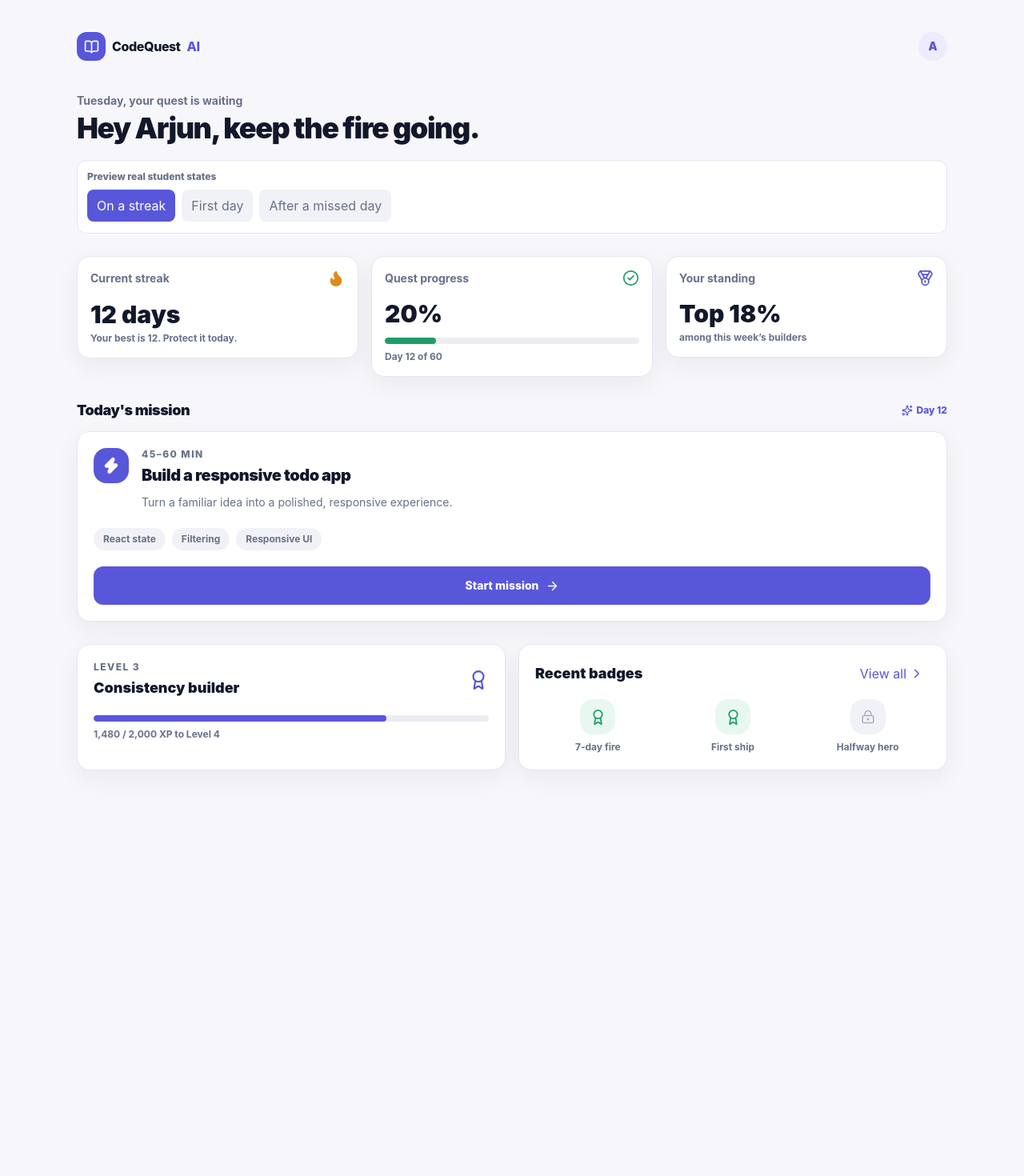
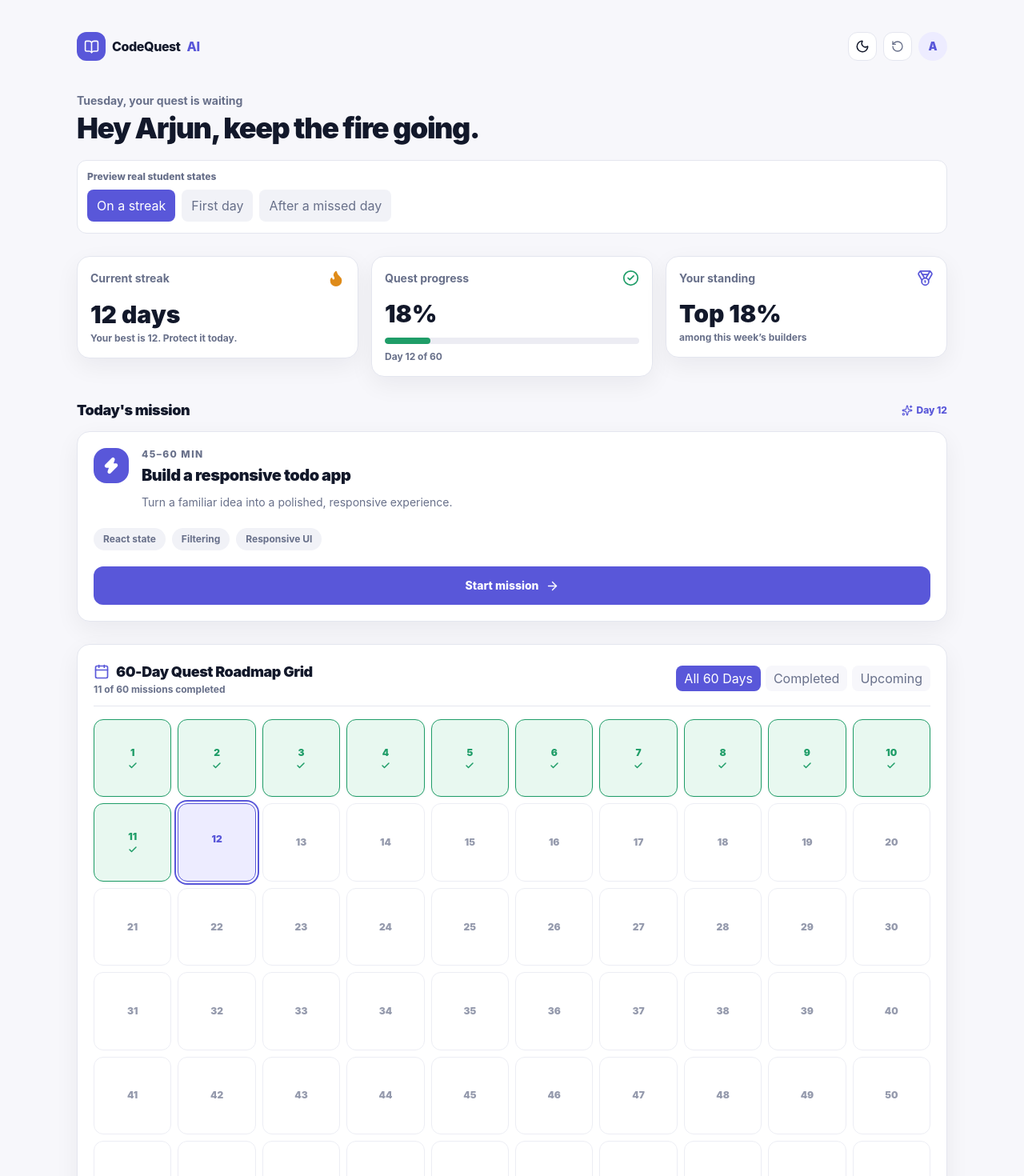
Before and after one commit to codebysarvagya/codequest-ai, a React (Vite) app: page /dashboard in a window 1280 px wide. Shown: the top 1470 px of the page at 80% size. Before the commit the page ends 995 px from the top, so only its background shows below. Built offline with nearby package versions, Linux system fonts and the light colour scheme.

Commit message:
feat: add Confetti celebration, 60-day Roadmap Grid, LocalStorage persistence, AI Quick Tags, and Dark Mode

```diff
--- a/package.json
+++ b/package.json
@@ -11,6 +11,7 @@
   },
   "dependencies": {
     "@tailwindcss/vite": "^4.3.3",
+    "canvas-confetti": "^1.9.4",
     "framer-motion": "^13.0.0",
     "lucide-react": "^1.30.0",
     "react": "^19.2.8",
--- a/src/components/AICompanion.jsx
+++ b/src/components/AICompanion.jsx
@@ -165,6 +165,29 @@ function AICompanion({ taskContext }) {
         </button>
       </form>
 
+      <div className="mt-2.5 flex flex-wrap gap-1.5 items-center">
+        <span className="text-[11px] font-bold text-[var(--cq-muted)]">Try asking:</span>
+        {[
+          'What is useState?',
+          'How do I filter arrays?',
+          'Mobile layout tips',
+          'Debugging advice',
+        ].map((q) => (
+          <button
+            key={q}
+            type="button"
+            disabled={isLoading}
+            onClick={() => {
+              setCustomQuery(q)
+              handleFetchGuidance('custom', q)
+            }}
+            className="rounded-lg border border-white/80 bg-white/70 px-2.5 py-1 text-[11px] font-bold text-[var(--cq-brand)] transition hover:bg-white cursor-pointer disabled:opacity-50"
+          >
+            {q}
+          </button>
+        ))}
+      </div>
+
       <motion.div
         key={selectedMode + response.title}
         initial={{ opacity: 0, y: 5 }}
--- /dev/null
+++ b/src/components/ThemeToggle.jsx
@@ -0,0 +1,37 @@
+import { Moon, Sun } from 'lucide-react'
+import { useEffect, useState } from 'react'
+
+export default function ThemeToggle({ className = '' }) {
+  const [theme, setTheme] = useState(() => {
+    try {
+      return localStorage.getItem('cq_theme') || 'light'
+    } catch {
+      return 'light'
+    }
+  })
+
+  useEffect(() => {
+    document.documentElement.setAttribute('data-theme', theme)
+    try {
+      localStorage.setItem('cq_theme', theme)
+    } catch {
+      // Ignore localStorage errors
+    }
+  }, [theme])
+
+  function toggleTheme() {
+    setTheme((prev) => (prev === 'light' ? 'dark' : 'light'))
+  }
+
+  return (
+    <button
+      type="button"
+      onClick={toggleTheme}
+      className={`grid size-9 cursor-pointer place-items-center rounded-xl border border-[var(--cq-border)] bg-[var(--cq-surface)] text-[var(--cq-ink)] transition hover:border-[var(--cq-brand)] ${className}`}
+      aria-label={`Switch to ${theme === 'light' ? 'dark' : 'light'} theme`}
+      title={`Switch to ${theme === 'light' ? 'dark' : 'light'} theme`}
+    >
+      {theme === 'light' ? <Moon size={18} /> : <Sun size={18} className="text-amber-400" />}
+    </button>
+  )
+}
--- a/src/index.css
+++ b/src/index.css
@@ -26,6 +26,24 @@
   text-rendering: optimizeLegibility;
   -webkit-font-smoothing: antialiased;
   -moz-osx-font-smoothing: grayscale;
+  transition: background-color 200ms ease, color 200ms ease;
+}
+
+[data-theme='dark'] {
+  --cq-ink: #f0f2fb;
+  --cq-muted: #9ba3be;
+  --cq-canvas: #0c0f19;
+  --cq-surface: #151a2a;
+  --cq-border: #232a3e;
+  --cq-brand: #6e6cf0;
+  --cq-brand-dark: #5855d6;
+  --cq-brand-soft: #1d2038;
+  --cq-success: #26b377;
+  --cq-success-soft: #142a22;
+  --cq-warning: #f5a027;
+  --cq-warning-soft: #2e2415;
+  --cq-danger: #e85d6e;
+  --cq-shadow-card: 0 10px 30px rgba(0, 0, 0, 0.35);
 }
 
 * {
--- a/src/pages/Dashboard.jsx
+++ b/src/pages/Dashboard.jsx
@@ -3,28 +3,52 @@ import {
   ArrowRight,
   Award,
   BookOpen,
+  Calendar,
+  Check,
   ChevronRight,
   CircleCheck,
   Flame,
   Home,
   LockKeyhole,
   Medal,
+  RotateCcw,
   Sparkles,
   X,
   Zap,
 } from 'lucide-react'
-import { useState } from 'react'
+import { useEffect, useState } from 'react'
 import { Link } from 'react-router-dom'
+import ThemeToggle from '../components/ThemeToggle.jsx'
 import Card from '../components/ui/Card.jsx'
 import { dashboardScenarios } from '../data/dashboardData.js'
+import { getProgress, resetProgress } from '../utils/progressStore.js'
 
 function Dashboard() {
   const [scenario, setScenario] = useState('active')
   const [showAllBadges, setShowAllBadges] = useState(false)
   const [selectedBadge, setSelectedBadge] = useState(null)
+  const [roadmapFilter, setRoadmapFilter] = useState('all') // 'all' | 'completed' | 'upcoming'
+  const [liveProgress, setLiveProgress] = useState(getProgress)
+
+  useEffect(() => {
+    setLiveProgress(getProgress())
+  }, [scenario])
+
   const student = dashboardScenarios[scenario]
-  const progress = Math.round((student.currentDay / student.totalDays) * 100)
-  const levelProgress = Math.round((student.xp / student.nextLevelXp) * 100)
+  const completedDaysList = liveProgress.completedDays || [1, 2, 3, 4, 5, 6, 7, 8, 9, 10, 11]
+  const activeDayNumber = Math.max(...completedDaysList, 0) + 1
+  const displayDay = Math.min(activeDayNumber, 60)
+
+  const progress = Math.round((completedDaysList.length / 60) * 100)
+  const totalXp = liveProgress.totalXp || student.xp
+  const levelProgress = Math.min(100, Math.round((totalXp / student.nextLevelXp) * 100))
+
+  function handleReset() {
+    if (window.confirm('Reset local progress back to initial demo state?')) {
+      const reset = resetProgress()
+      setLiveProgress(reset)
+    }
+  }
 
   return (
     <main className="cq-page pb-28">
@@ -35,7 +59,18 @@ function Dashboard() {
           </span>
           CodeQuest <span className="text-[var(--cq-brand)]">AI</span>
         </Link>
-        <span className="grid size-9 place-items-center rounded-full bg-[#edecff] text-sm font-black text-[var(--cq-brand)]">A</span>
+        <div className="flex items-center gap-2">
+          <ThemeToggle />
+          <button
+            type="button"
+            onClick={handleReset}
+            className="grid size-9 cursor-pointer place-items-center rounded-xl border border-[var(--cq-border)] bg-[var(--cq-surface)] text-[var(--cq-muted)] transition hover:text-[var(--cq-danger)]"
+            title="Reset progress to demo initial state"
+          >
+            <RotateCcw size={16} />
+          </button>
+          <span className="grid size-9 place-items-center rounded-full bg-[var(--cq-brand-soft)] text-sm font-black text-[var(--cq-brand)]">A</span>
+        </div>
       </header>
 
       <section className="mt-8">
@@ -129,6 +164,77 @@ function Dashboard() {
           <Link to={`/day/${student.currentDay}`} className="mt-5 flex min-h-12 items-center justify-center gap-2 rounded-xl bg-[var(--cq-brand)] px-4 text-sm font-extrabold text-white transition hover:bg-[var(--cq-brand-dark)]">
             Start mission <ArrowRight size={17} />
           </Link>
+        </Card>
+      </section>
+
+      <section className="mt-7">
+        <Card className="p-5">
+          <div className="flex flex-wrap items-center justify-between gap-2 pb-3 border-b border-[var(--cq-border)]">
+            <div>
+              <h2 className="text-lg font-black tracking-tight flex items-center gap-2">
+                <Calendar size={20} className="text-[var(--cq-brand)]" />
+                60-Day Quest Roadmap Grid
+              </h2>
+              <p className="text-xs font-bold text-[var(--cq-muted)]">
+                {completedDaysList.length} of 60 missions completed
+              </p>
+            </div>
+
+            <div className="flex gap-1.5" role="group" aria-label="Roadmap grid filter">
+              {[
+                { id: 'all', label: 'All 60 Days' },
+                { id: 'completed', label: 'Completed' },
+                { id: 'upcoming', label: 'Upcoming' },
+              ].map((filter) => (
+                <button
+                  key={filter.id}
+                  type="button"
+                  onClick={() => setRoadmapFilter(filter.id)}
+                  className={`rounded-lg px-2.5 py-1 text-xs font-extrabold transition cursor-pointer ${
+                    roadmapFilter === filter.id
+                      ? 'bg-[var(--cq-brand)] text-white'
+                      : 'bg-[var(--cq-canvas)] text-[var(--cq-muted)] hover:bg-[var(--cq-border)]'
+                  }`}
+                >
+                  {filter.label}
+                </button>
+              ))}
+            </div>
+          </div>
+
+          <div className="mt-4 grid grid-cols-6 sm:grid-cols-10 gap-2">
+            {Array.from({ length: 60 }, (_, i) => i + 1)
+              .filter((day) => {
+                if (roadmapFilter === 'completed') return completedDaysList.includes(day)
+                if (roadmapFilter === 'upcoming') return !completedDaysList.includes(day)
+                return true
+              })
+              .map((day) => {
+                const isCompleted = completedDaysList.includes(day)
+                const isActive = day === displayDay
+                return (
+                  <Link
+                    key={day}
+                    to={`/day/${day}`}
+                    className={`relative flex aspect-square flex-col items-center justify-center rounded-xl border text-xs font-black transition ${
+                      isCompleted
+                        ? 'border-[var(--cq-success)] bg-[var(--cq-success-soft)] text-[var(--cq-success)] shadow-xs hover:scale-105'
+                        : isActive
+                        ? 'border-[var(--cq-brand)] bg-[var(--cq-brand-soft)] text-[var(--cq-brand)] ring-2 ring-[var(--cq-brand)] ring-offset-2 hover:scale-105'
+                        : 'border-[var(--cq-border)] bg-[var(--cq-surface)] text-[var(--cq-muted)] opacity-70 hover:opacity-100 hover:border-[var(--cq-brand)]'
+                    }`}
+                    title={`Day ${day} Mission ${isCompleted ? '(Completed)' : isActive ? '(Active Today)' : '(Upcoming)'}`}
+                  >
+                    <span>{day}</span>
+                    {isCompleted ? (
+                      <Check size={12} strokeWidth={3} className="mt-0.5" />
+                    ) : isActive ? (
+                      <span className="mt-0.5 size-1.5 rounded-full bg-[var(--cq-brand)] animate-ping" />
+                    ) : null}
+                  </Link>
+                )
+              })}
+          </div>
         </Card>
       </section>
 
--- a/src/pages/Landing.jsx
+++ b/src/pages/Landing.jsx
@@ -8,6 +8,7 @@ import {
   Trophy,
 } from 'lucide-react'
 import { Link } from 'react-router-dom'
+import ThemeToggle from '../components/ThemeToggle.jsx'
 import Button from '../components/ui/Button.jsx'
 
 const benefits = [
@@ -26,9 +27,12 @@ function Landing() {
           </span>
           CodeQuest <span className="text-[var(--cq-brand)]">AI</span>
         </Link>
-        <Link to="/dashboard" className="text-sm font-bold text-[var(--cq-muted)]">
-          Preview
-        </Link>
+        <div className="flex items-center gap-3">
+          <ThemeToggle />
+          <Link to="/dashboard" className="text-sm font-bold text-[var(--cq-muted)] hover:text-[var(--cq-brand)]">
+            Preview
+          </Link>
+        </div>
       </nav>
 
       <section className="grid items-center gap-10 pb-12 pt-14 md:grid-cols-2 md:py-24">
--- /dev/null
+++ b/src/utils/progressStore.js
@@ -0,0 +1,59 @@
+const STORAGE_KEY = 'cq_student_progress'
+
+const INITIAL_PROGRESS = {
+  completedDays: [1, 2, 3, 4, 5, 6, 7, 8, 9, 10, 11],
+  totalXp: 1250,
+  currentStreak: 12,
+  submissions: {},
+}
+
+export function getProgress() {
+  try {
+    const saved = localStorage.getItem(STORAGE_KEY)
+    if (saved) {
+      return JSON.parse(saved)
+    }
+  } catch {
+    // Fallback if localStorage is disabled
+  }
+  return INITIAL_PROGRESS
+}
+
+export function saveProgress(progress) {
+  try {
+    localStorage.setItem(STORAGE_KEY, JSON.stringify(progress))
+  } catch {
+    // Fallback if localStorage is disabled
+  }
+}
+
+export function completeDayMission(dayNumber, xpEarned = 100, submissionData = {}) {
+  const current = getProgress()
+  const dayNum = Number(dayNumber)
+  const isNewCompletion = !current.completedDays.includes(dayNum)
+
+  const updated = {
+    ...current,
+    completedDays: isNewCompletion
+      ? [...current.completedDays, dayNum].sort((a, b) => a - b)
+      : current.completedDays,
+    totalXp: isNewCompletion ? current.totalXp + xpEarned : current.totalXp,
+    currentStreak: isNewCompletion ? current.currentStreak + 1 : current.currentStreak,
+    submissions: {
+      ...current.submissions,
+      [dayNum]: submissionData,
+    },
+  }
+
+  saveProgress(updated)
+  return updated
+}
+
+export function resetProgress() {
+  try {
+    localStorage.removeItem(STORAGE_KEY)
+  } catch {
+    // Fallback if localStorage is disabled
+  }
+  return INITIAL_PROGRESS
+}
```
Also changed, not shown: src/pages/ChallengeDay.jsx (+27 -2 lines), 1 other file (tests, documents, lock files or other folders).
